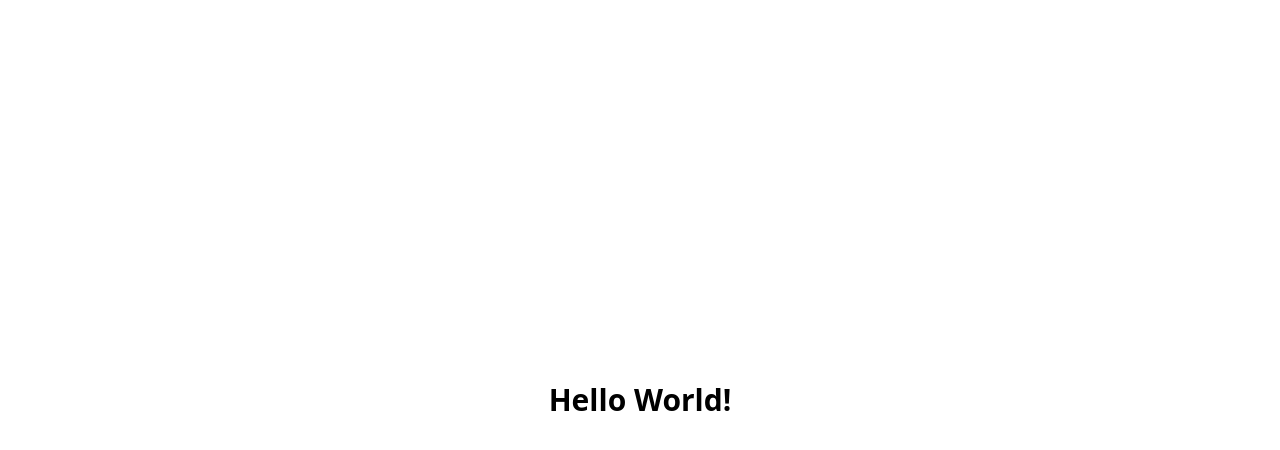
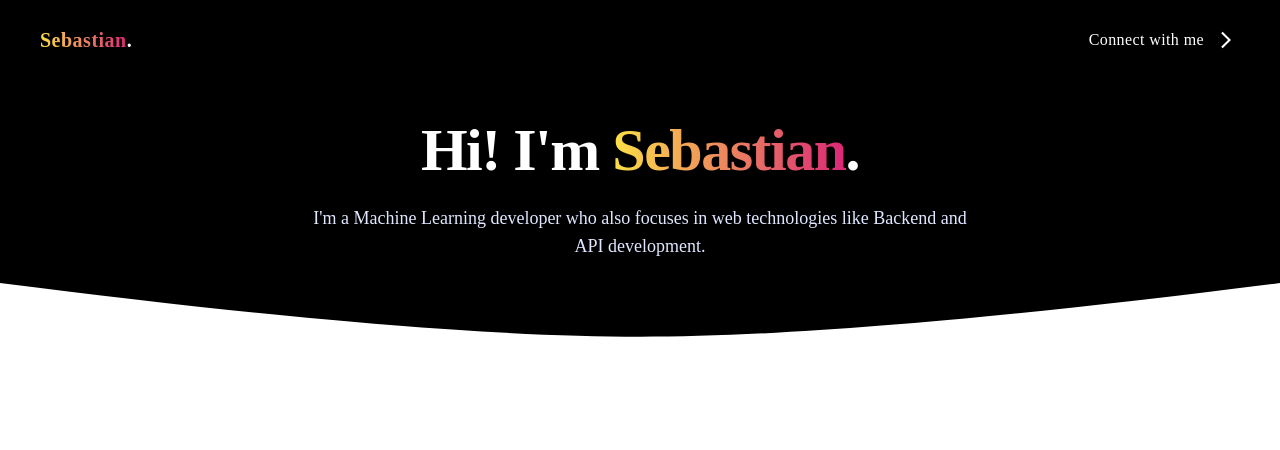
Before and after one commit to sebaspv/sebastian-ponce, a Next.js app: page / in a window 1280 px wide. Shown: the top 450 px of the page. Built offline with nearby package versions, Linux system fonts and the light colour scheme.

Commit message:
cool stuff and nav

```diff
--- /dev/null
+++ b/pages/components/Hero.js
@@ -0,0 +1,28 @@
+export const Hero = () => {
+    return (
+        <div className="relative bg-black">
+            <div className="absolute inset-x-0 bottom-0">
+                <svg
+                    viewBox="0 0 224 12"
+                    fill="currentColor"
+                    className="w-full -mb-1 text-white"
+                    preserveAspectRatio="none"
+                >
+                    <path d="M0,0 C48.8902582,6.27314026 86.2235915,9.40971039 112,9.40971039 C137.776408,9.40971039 175.109742,6.27314026 224,0 L224,12.0441132 L0,12.0441132 L0,0 Z" />
+                </svg>
+            </div>
+            <div className="px-4 py-16 mx-auto sm:max-w-xl md:max-w-full lg:max-w-screen-xl md:px-24 lg:px-8 lg:pt-10">
+                <div className="animate-fade-in-down relative max-w-2xl sm:mx-auto sm:max-w-xl md:max-w-2xl sm:text-center ">
+                    <h2 className="mb-6 font-sans text-3xl font-bold tracking-tight text-white sm:text-6xl sm:leading-none">
+                        Hi! I'm <span className="text-transparent bg-clip-text bg-gradient-to-r from-yellow-300 to-pink-600">Sebastian</span>.
+                    </h2>
+                    <p className="mb-6 text-base text-indigo-100 md:text-lg">
+                        I'm a Machine Learning developer who also focuses in web technologies like Backend and API development.
+                    </p>
+                </div>
+            </div>
+        </div>
+    );
+};
+
+export default Hero;
--- /dev/null
+++ b/pages/components/NotANav.js
@@ -0,0 +1,45 @@
+export const NotANav = () => {
+    return (
+        <div className="bg-black">
+            <div class="px-4 py-4 mx-auto sm:max-w-xl md:max-w-full lg:max-w-screen-xl md:px-24 lg:px-8 ">
+                <div class="relative flex items-center justify-between">
+                    <a
+                        href="/"
+                        aria-label="Sebastian"
+                        title="Sebastian"
+                        class="inline-flex items-center"
+                    >
+                        <span class="ml-2 text-xl font-bold tracking-wide text-white">
+                            <span class="text-transparent bg-clip-text bg-gradient-to-r from-yellow-300 to-pink-600">Sebastian</span>.
+                        </span>
+                    </a>
+                    <ul class="flex items-center space-x-0 lg:flex color-white">
+                    <a
+                                href="https://www.linkedin.com/in/sebaspv"
+                                class="inline-flex items-center justify-center h-12 px-3 font-medium tracking-wide text-white transition duration-200 rounded shadow-md focus:shadow-outline focus:outline-none"
+                                aria-label="Connect with me"
+                                title="Connect with me"
+                            >
+                        <li>
+                            <a
+                                href="https://www.linkedin.com/in/sebaspv"
+                                class="inline-flex items-center justify-center h-12 px-3 font-medium tracking-wide text-white transition duration-200 rounded shadow-md focus:shadow-outline focus:outline-none"
+                                aria-label="Connect with me"
+                                title="Connect with me"
+                            >
+                                Connect with me
+                            </a>
+                        </li>
+                        <svg class="fill-white h-5 w-5 content-center" xmlns="http://www.w3.org/2000/svg" xmlnsXlink="http://www.w3.org/1999/xlink" viewBox="0 0 24 24"><path d="M6.23 20.23L8 22l10-10L8 2L6.23 3.77L14.46 12z"></path></svg>
+                        </a>
+                    </ul>
+
+                    <div className="lg:hidden">
+                    </div>
+                </div>
+            </div>
+        </div>
+    );
+};
+
+export default NotANav;
--- a/pages/index.js
+++ b/pages/index.js
@@ -1,11 +1,11 @@
 import React from 'react'
-
-function index() {
+import Hero from "./components/Hero"
+import NotANav from "./components/NotANav"
+const index = () => {
   return (
-    <div className="font-bold text-3xl flex h-screen">
-      <div className="m-auto animate-fade-in-down">
-      Hello World!
-      </div>
+    <div>
+      <NotANav />
+      <Hero />
     </div>
   )
 }
--- a/styles/globals.css
+++ b/styles/globals.css
@@ -1,3 +1,5 @@
 @tailwind base;
 @tailwind components;
 @tailwind utilities;
+
+@import url('https://fonts.googleapis.com/css2?family=Poppins&display=swap');
--- a/tailwind.config.js
+++ b/tailwind.config.js
@@ -9,6 +9,9 @@ module.exports = {
   plugins: [],
   theme: {
     extend: {
+      fontFamily: {
+        sans: ['Poppins'],
+      },
       keyframes: {
         'fade-in-down': {
           '0%': {
```
Lines whose indentation alone changed are shown as unchanged.
